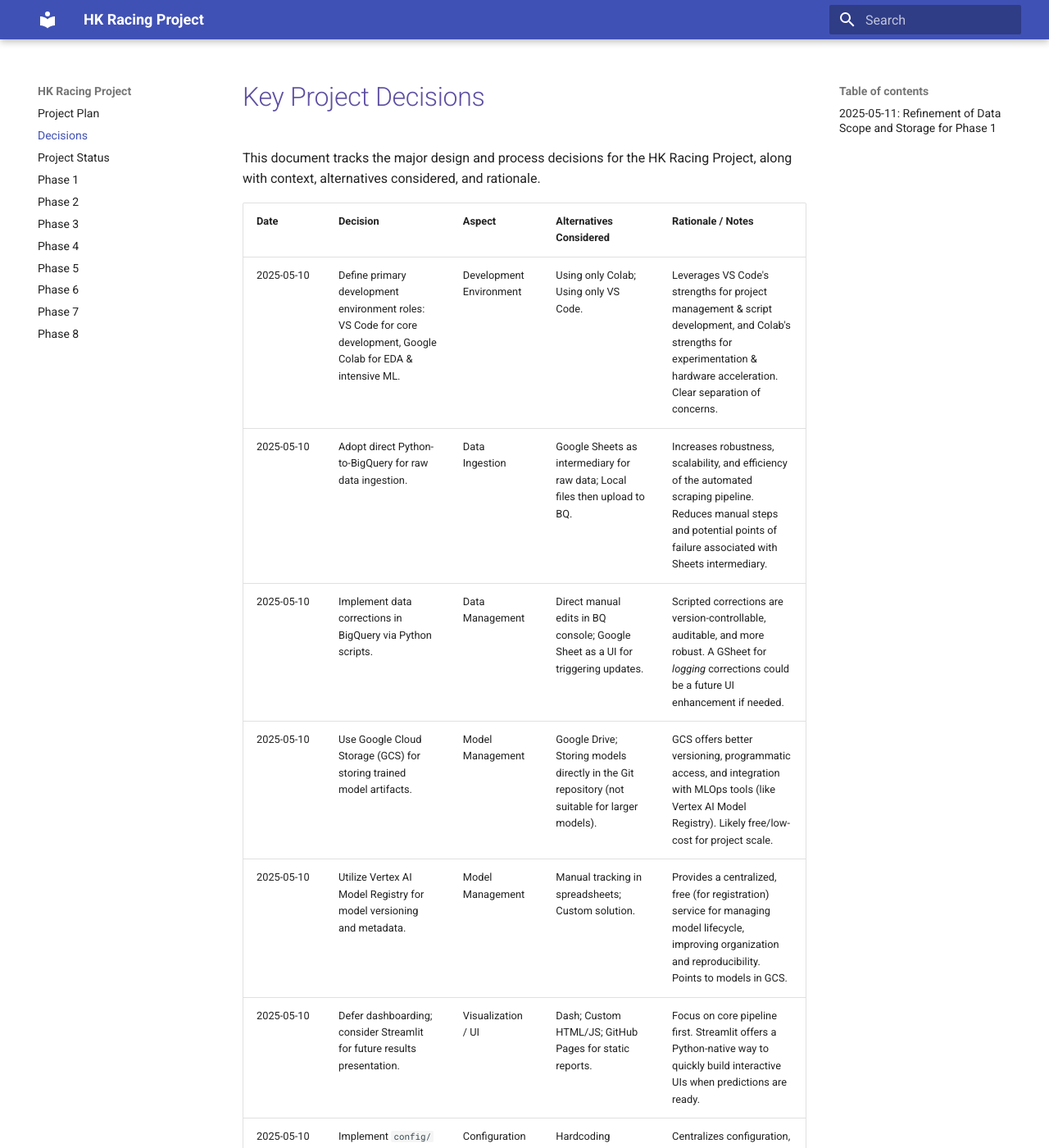
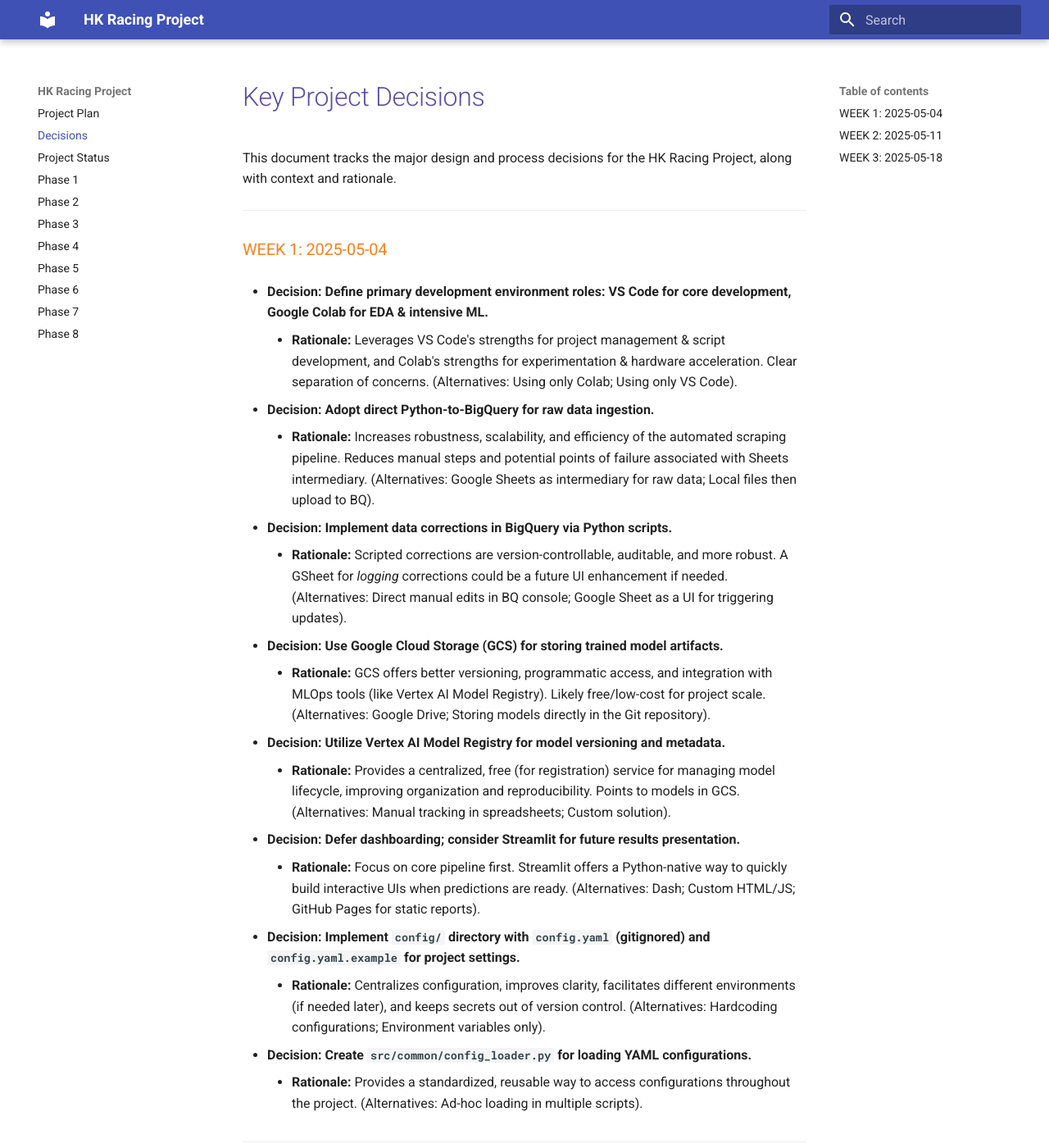
Before and after one commit to Ramgath/hk_racing_project, an MkDocs documentation site: the page built from docs/decisions.md, in a window 1280 px wide and 1400 px high. Shown: the whole window at 82% size. Built offline with MkDocs 1.6.1 and Material for MkDocs 9.7.7, drawn with Linux system fonts in a browser that asks for light colours; some of the changed text lies outside the part shown.

Commit message:
new decisions and project status update

```diff
--- a/docs/decisions.md
+++ b/docs/decisions.md
@@ -1,20 +1,41 @@
 # Key Project Decisions
 
-This document tracks the major design and process decisions for the HK Racing Project, along with context, alternatives considered, and rationale.
+This document tracks the major design and process decisions for the HK Racing Project, along with context and rationale.
 
-| Date       | Decision                                                                 | Aspect                      | Alternatives Considered                                                                 | Rationale / Notes                                                                                                                                                              |
-|------------|--------------------------------------------------------------------------|-----------------------------|-----------------------------------------------------------------------------------------|--------------------------------------------------------------------------------------------------------------------------------------------------------------------------------|
-| 2025-05-10 | Define primary development environment roles: VS Code for core development, Google Colab for EDA & intensive ML. | Development Environment     | Using only Colab; Using only VS Code.                                                   | Leverages VS Code's strengths for project management & script development, and Colab's strengths for experimentation & hardware acceleration. Clear separation of concerns.         |
-| 2025-05-10 | Adopt direct Python-to-BigQuery for raw data ingestion.                  | Data Ingestion              | Google Sheets as intermediary for raw data; Local files then upload to BQ.            | Increases robustness, scalability, and efficiency of the automated scraping pipeline. Reduces manual steps and potential points of failure associated with Sheets intermediary. |
-| 2025-05-10 | Implement data corrections in BigQuery via Python scripts.               | Data Management             | Direct manual edits in BQ console; Google Sheet as a UI for triggering updates.         | Scripted corrections are version-controllable, auditable, and more robust. A GSheet for *logging* corrections could be a future UI enhancement if needed.                     |
-| 2025-05-10 | Use Google Cloud Storage (GCS) for storing trained model artifacts.      | Model Management            | Google Drive; Storing models directly in the Git repository (not suitable for larger models). | GCS offers better versioning, programmatic access, and integration with MLOps tools (like Vertex AI Model Registry). Likely free/low-cost for project scale.                     |
-| 2025-05-10 | Utilize Vertex AI Model Registry for model versioning and metadata.        | Model Management            | Manual tracking in spreadsheets; Custom solution.                                       | Provides a centralized, free (for registration) service for managing model lifecycle, improving organization and reproducibility. Points to models in GCS.                   |
-| 2025-05-10 | Defer dashboarding; consider Streamlit for future results presentation.    | Visualization / UI          | Dash; Custom HTML/JS; GitHub Pages for static reports.                                  | Focus on core pipeline first. Streamlit offers a Python-native way to quickly build interactive UIs when predictions are ready.                                              |
-| 2025-05-10 | Implement `config/` directory with `config.yaml` (gitignored) and `config.yaml.example` for project settings. | Configuration Management    | Hardcoding configurations; Environment variables only.                                    | Centralizes configuration, improves clarity, facilitates different environments (if needed later), and keeps secrets out of version control.                               |
-| 2025-05-10 | Create `src/common/config_loader.py` for loading YAML configurations.    | Configuration Management    | Ad-hoc loading in multiple scripts.                                                     | Provides a standardized, reusable way to access configurations throughout the project.                                                                                         |
-| 2025-05-11 | Manage `project-status.md` manually instead of script-based generation from Google Sheets for detailed tasks. | Project Management          | Python script to generate phase-specific task tables; Python script for single task table. | User preference for direct Markdown editing and control. Simplifies tooling if more comfortable with manual updates.                                                               |
+---
 
-### 2025-05-11: Refinement of Data Scope and Storage for Phase 1
+### WEEK 1: 2025-05-04
+
+* **Decision:** **Define primary development environment roles: VS Code for core development, Google Colab for EDA & intensive ML.**
+    * **Rationale:** Leverages VS Code's strengths for project management & script development, and Colab's strengths for experimentation & hardware acceleration. Clear separation of concerns. (Alternatives: Using only Colab; Using only VS Code).
+
+* **Decision:** **Adopt direct Python-to-BigQuery for raw data ingestion.**
+    * **Rationale:** Increases robustness, scalability, and efficiency of the automated scraping pipeline. Reduces manual steps and potential points of failure associated with Sheets intermediary. (Alternatives: Google Sheets as intermediary for raw data; Local files then upload to BQ).
+
+* **Decision:** **Implement data corrections in BigQuery via Python scripts.**
+    * **Rationale:** Scripted corrections are version-controllable, auditable, and more robust. A GSheet for *logging* corrections could be a future UI enhancement if needed. (Alternatives: Direct manual edits in BQ console; Google Sheet as a UI for triggering updates).
+
+* **Decision:** **Use Google Cloud Storage (GCS) for storing trained model artifacts.**
+    * **Rationale:** GCS offers better versioning, programmatic access, and integration with MLOps tools (like Vertex AI Model Registry). Likely free/low-cost for project scale. (Alternatives: Google Drive; Storing models directly in the Git repository).
+
+* **Decision:** **Utilize Vertex AI Model Registry for model versioning and metadata.**
+    * **Rationale:** Provides a centralized, free (for registration) service for managing model lifecycle, improving organization and reproducibility. Points to models in GCS. (Alternatives: Manual tracking in spreadsheets; Custom solution).
+
+* **Decision:** **Defer dashboarding; consider Streamlit for future results presentation.**
+    * **Rationale:** Focus on core pipeline first. Streamlit offers a Python-native way to quickly build interactive UIs when predictions are ready. (Alternatives: Dash; Custom HTML/JS; GitHub Pages for static reports).
+
+* **Decision:** **Implement `config/` directory with `config.yaml` (gitignored) and `config.yaml.example` for project settings.**
+    * **Rationale:** Centralizes configuration, improves clarity, facilitates different environments (if needed later), and keeps secrets out of version control. (Alternatives: Hardcoding configurations; Environment variables only).
+
+* **Decision:** **Create `src/common/config_loader.py` for loading YAML configurations.**
+    * **Rationale:** Provides a standardized, reusable way to access configurations throughout the project. (Alternatives: Ad-hoc loading in multiple scripts).
+
+---
+
+### WEEK 2: 2025-05-11
+
+* **Decision:** **Manage `project-status.md` manually instead of script-based generation from Google Sheets for detailed tasks.**
+    * **Rationale:** User preference for direct Markdown editing and control. Simplifies tooling if more comfortable with manual updates. (Alternatives: Python script to generate phase-specific task tables; Python script for single task table).
 
 * **Decision:** **Exclude pre-2008 historical data from the project scope.**
     * **Rationale:**
@@ -29,7 +50,7 @@
 * **Decision:** **Refine BigQuery Dataset Strategy for Phase 1.**
     * **`hk_racing_dataset` (Main Dataset):**
         * Will store processed historical data (2008 - November 2023) ingested from user-provided Google Sheets.
-        * Target schemas for tables (`results`, `racecard`, `race_details`, `horse_register`) are defined by the user in `BQ_TABLES - bq tables.csv`.
+        * Target schemas for tables (`results`, `racecard`, `race_details`, `horse_register`) are defined by the user in `Appendix A: Phase 1 Data Dictionary` of the `master-plan`
         * This dataset will also be the target for fully cleansed and integrated analytical data in later phases.
     * **`hk_racing_scraped_raw` (Staging/Raw Dataset):**
         * Will store raw data collected from the HKJC website (December 2023 onwards) after preliminary Python-based formatting.
@@ -38,5 +59,16 @@
     * **Impact:** `config/config.yaml` to be updated with `bq_main_dataset_id` and `bq_scraped_raw_dataset_id`.
 
 * **Decision:** **Confirm target schemas for `hk_racing_dataset` tables.**
-    * **Source:** The structure and field definitions provided by the user in the `BQ_TABLES - bq tables.csv` file (uploaded 2025-05-11) are adopted as the definitive schemas for the `results`, `racecard`, `race_details`, and `horse_register` tables within the `hk_racing_dataset`.
+    * **Source:** The structure and field definitions provided by the user are adopted as the definitive schemas for the `results`, `racecard`, `race_details`, and `horse_register` tables within the `hk_racing_dataset`.
     * **Impact:** Provides clear targets for the ingestion of processed Google Sheets data. These schemas will be documented in Appendix A of `master-plan.md`.
+
+* **Decision:** **Evaluate Google Cloud Dataform for SQL transformation management in future phases.**
+    * **Rationale:** For phases involving significant SQL-based data transformations within BigQuery (e.g., Phase 2: Cleansing, Phase 4: Features), Dataform offers potential benefits for version control, dependency management, testing, and orchestration of SQL workflows. This will be assessed as SQL complexity grows.
+    * **Impact:** No immediate change to Phase 1. Local Git repository remains the primary version control for all project assets. Dataform exploration is a consideration for later stages.
+
+---
+
+### WEEK 3: 2025-05-18
+
+
+---
```
Also changed, not shown: docs/project-status.md (+12 -8 lines), 2 other files.
